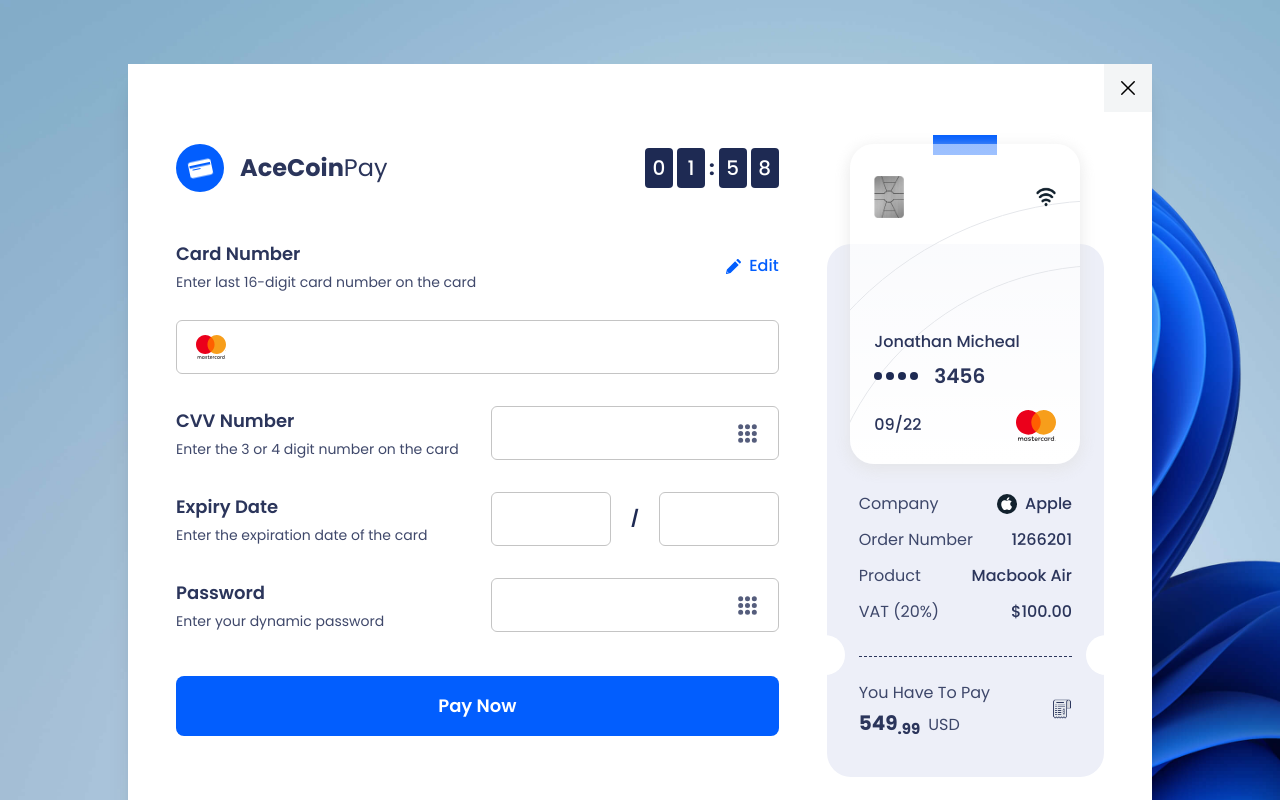
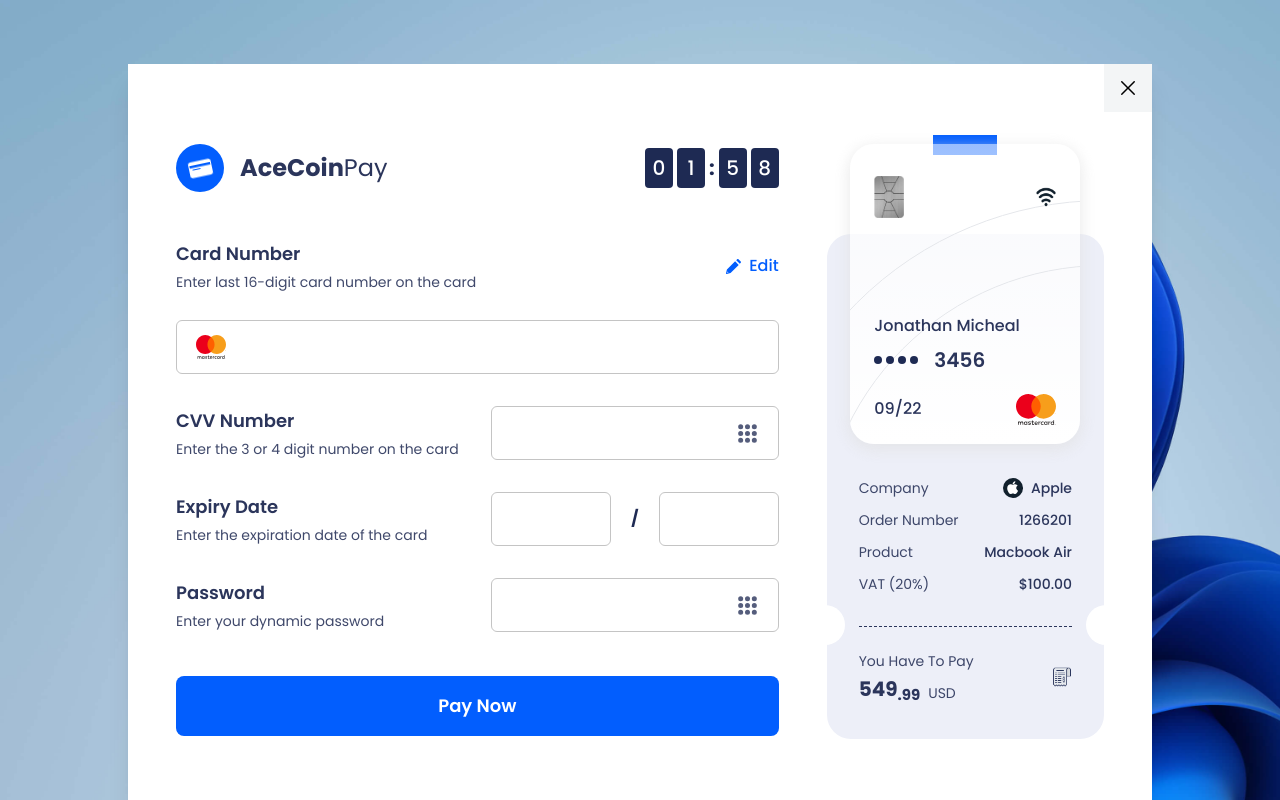
Before and after one commit to Adedeji-Taiwo/Ace-Coin-Pay, a React (Vite) app: page / in a window 1280 px wide. Both pictures are taken after a click on the button "Use AceCoinPay". Shown: the top 800 px of the page. Built offline with nearby package versions, Linux system fonts and the light colour scheme.

Commit message:
added timer color

```diff
--- a/src/components/Countdown.tsx
+++ b/src/components/Countdown.tsx
@@ -28,6 +28,7 @@
       const formattedSeconds = String(seconds).padStart(2, "0");
       const totalSeconds = minutes * 60 + seconds;
       const isTwentySecondsRemaining = totalSeconds <= 20;
+      console.log(isTwentySecondsRemaining)
 
       return (
         <div className="flex items-center justify-end w-full">
@@ -38,7 +39,7 @@
                 isTwentySecondsRemaining
                   ? "text-red-400"
                   : "text-white"
-              } bg-secondary text-white lg:text-xl md:text-base text-sm lg:h-10 lg:w-7 h-8 w-6 font-medium inline-flex items-center justify-center rounded ml-1`}
+              } bg-secondary lg:text-xl md:text-base text-sm lg:h-10 lg:w-7 h-8 w-6 font-medium inline-flex items-center justify-center rounded ml-1`}
             >
               {digit}
             </span>
@@ -53,7 +54,7 @@
                 isTwentySecondsRemaining
                   ? "text-red-400"
                   : "text-white"
-              } bg-secondary text-white lg:text-xl md:text-base text-sm lg:h-10 lg:w-7 h-8 w-6 font-medium inline-flex items-center justify-center rounded ml-1`}
+              } bg-secondary lg:text-xl md:text-base text-sm lg:h-10 lg:w-7 h-8 w-6 font-medium inline-flex items-center justify-center rounded ml-1`}
             >
               {digit}
             </span>
--- a/src/components/FormInput.tsx
+++ b/src/components/FormInput.tsx
@@ -21,7 +21,7 @@
         inputMode={inputMode}
         placeholder={placeholder}
         disabled={disabled}
-        className={`${className} w-full rounded-md text-textDark font-semibold border-[1.26px] border-border-frame outline-none md:px-7 px-5 md:py-4 py-3 placeholder:text-[#999] font-inter text-sm focus:outline-none transition duration-300 focus:border-primary focus:ring-[0.5px] focus:ring-primary`}
+        className={`${className} w-full rounded-md text-textDark font-semibold border-[1.26px] border-border-frame outline-none ${type !== "cardNumber" && "md:px-7 px-5"} md:py-4 py-3 placeholder:text-[#999] font-inter text-sm focus:outline-none transition duration-300 focus:border-primary focus:bg-primaryLight focus:ring-[0.5px] focus:ring-primary`}
         />
   )
 }
--- a/src/components/detailsSection/CheckoutDetails.tsx
+++ b/src/components/detailsSection/CheckoutDetails.tsx
@@ -2,9 +2,9 @@
 
 const CheckoutDetails = () => {
   return (
-    <div className="font-poppins flex flex-col gap-8 relative -top-[220px] w-full bg-[#edeff8] divide-y-[1px] divide-dashed divide-textDark rounded-3xl lg:px-8 lg:py-10 px-5 py-8">
+    <div className="font-poppins flex flex-col gap-8 relative -top-[210px] w-full bg-[#edeff8] divide-y-[1px] divide-dashed divide-textDark rounded-3xl lg:px-8 lg:py-9 px-5 py-7">
       <div className="flex flex-col items-start justify-start gap-3 mt-52">
-        <div className="flex items-center justify-between w-full capitalize font-normal lg:text-base text-sm text-textDark">
+        <div className="flex items-center justify-between w-full capitalize font-normal lg:text-sm text-xs text-textDark">
           <span className="opacity-90">company</span>
           <span className="flex items-center justify-start gap-2">
             <img
@@ -15,19 +15,19 @@
             <span className="font-medium">apple</span>
           </span>
         </div>
-        <div className="flex items-center justify-between w-full capitalize font-normal lg:text-base text-sm text-textDark">
+        <div className="flex items-center justify-between w-full capitalize font-normal lg:text-sm text-xs text-textDark">
           <span className="opacity-90">order number</span>
           <span className="value">
             <span className="font-medium">1266201</span>
           </span>
         </div>
-        <div className="flex items-center justify-between w-full capitalize font-normal lg:text-base text-sm text-textDark">
+        <div className="flex items-center justify-between w-full capitalize font-normal lg:text-sm text-xs text-textDark">
           <span className="opacity-90">product</span>
           <span className="value">
             <span className="font-medium">macbook air</span>
           </span>
         </div>
-        <div className="flex items-center justify-between w-full capitalize font-normal lg:text-base text-sm text-textDark">
+        <div className="flex items-center justify-between w-full capitalize font-normal lg:text-sm text-xs text-textDark">
           <span className="opacity-90">VAT (20%)</span>
           <span className="value">
             <span className="font-medium">$100.00</span>
@@ -35,7 +35,7 @@
         </div>
       </div>
 
-      <div className="relative flex items-center justify-between w-full capitalize font-normal lg:text-base text-sm text-textDark pt-6">
+      <div className="relative flex items-center justify-between w-full capitalize font-normal lg:text-sm text-xs text-textDark pt-6">
         <span className="absolute lg:-left-11 -left-8 -top-3 w-10 h-5 rotate-90 rounded-t-full bg-white"></span>
         <span className="absolute lg:-right-11 -right-8 -top-3 w-10 h-5 -rotate-90 rounded-t-full bg-white"></span>
 
--- a/src/components/detailsSection/CreditCard.tsx
+++ b/src/components/detailsSection/CreditCard.tsx
@@ -12,7 +12,7 @@
   ) as AceCoinPayContextType;
 
   return (
-    <div className="relative flex flex-col items-start lg:gap-28 gap-32 font-poppins bg-gradient shadow-custom overflow-hidden md:w-[230px] w-[70%] h-80 lg:px-6 lg:py-8 px-4 py-6 rounded-3xl z-20">
+    <div className="relative flex flex-col items-start lg:gap-24 gap-28 font-poppins bg-gradient shadow-custom overflow-hidden md:w-[230px] w-[70%] h-[300px] lg:px-6 lg:py-8 px-4 py-6 rounded-3xl z-20">
       <div className="relative flex items-center justify-between w-full">
         <img
           src={chip}
--- a/src/context/aceCoinPay.context.tsx
+++ b/src/context/aceCoinPay.context.tsx
@@ -98,7 +98,7 @@
       } else if (name === "password") {
         const formattedPassword = value
           .replace(/[^0-9]/g, "")
-          .slice(0, 4); // Allow only digits and limit to 4 characters
+          .slice(0, 6); // Allow only digits and limit to 6 characters
         setFormData((prevFormData) => ({
           ...prevFormData,
           [name]: formattedPassword,
--- a/tailwind.config.js
+++ b/tailwind.config.js
@@ -5,6 +5,7 @@
     extend: {
       colors: {
         primary: "#025efe",
+        primaryLight: "#eaf7ff",
         secondary: "#1e2a53",
         textLight: "#8e96a3",
         textDark: "#2b355b",
```
